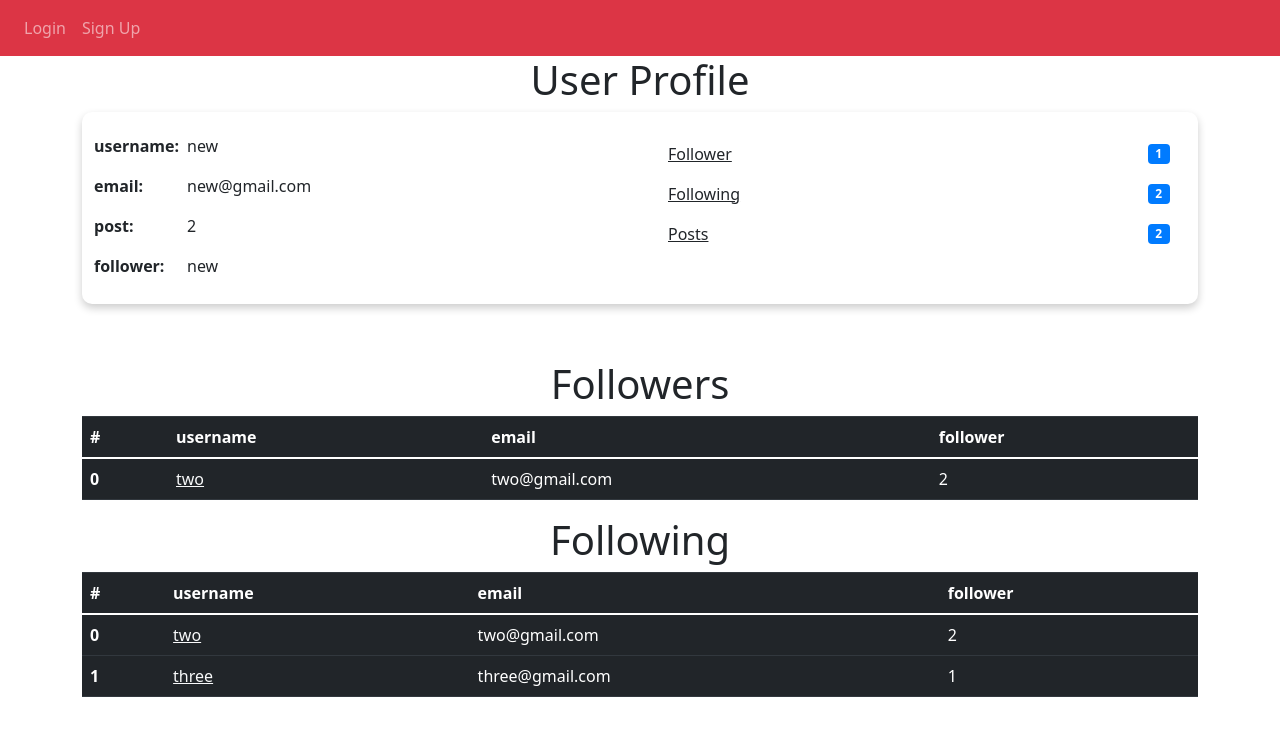
After one commit to buihuongquynh/python_flask_social_network, a Flask app: page /profile/1 in a window 1280 px wide. The commit adds this page. Shown: the top 736 px of the page. Run offline with Flask 2, Linux system fonts and the light colour scheme; data comes from the database, SQL or seed files in the repository; both versions use the stored data as it was after the commit; some libraries are stand-ins or nearby versions.

Commit message:
add follow and unfollow action.

```diff
--- a/models.py
+++ b/models.py
@@ -39,10 +39,10 @@ class User(db.Model, UserMixin):
     email = db.Column(db.String(150), unique= True)
     # password = db.Column(db.String(150))
     password_hash = db.Column(db.String(128))
-    posts = db.relationship('Post', backref="author", lazy='dynamic')
+    posts = db.relationship('Post', backref="author", lazy=True)
     comments = db.relationship('Comment', backref="user_comment", lazy=True)
-    followed = db.relationship('Follow', foreign_keys=[Follow.follower_id], backref=db.backref('follower', lazy='joined'), lazy='dynamic', cascade='all, delete-orphan')
-    followers = db.relationship('Follow', foreign_keys=[Follow.followed_id], backref=db.backref('followed', lazy='joined'), lazy='dynamic', cascade='all, delete-orphan')
+    followed = db.relationship('Follow', foreign_keys=[Follow.follower_id], backref=db.backref('follower', lazy='joined'), lazy=True, cascade='all, delete-orphan')
+    followers = db.relationship('Follow', foreign_keys=[Follow.followed_id], backref=db.backref('followed', lazy='joined'), lazy=True, cascade='all, delete-orphan')
     @property
     def password(self):
         raise AttributeError('password is not a readable attribute')
--- a/templates/Home.html
+++ b/templates/Home.html
@@ -37,9 +37,9 @@
               <span aria-hidden="true">&times;</span>
             </button> -->
             {% if post.author_id == user.id %}
-            <span><a href="/posts/{{post.author_id}}"  class="link-success"><b> My post </b></a></span>
+            <span><a href="/profile/{{post.author_id}}"  class="link-success"><b> You </b></a></span>
             {% else %}
-            <span style="color: red;"><b>Author: </b><a href="/posts/{{post.author_id}}"  class="link-dark">{{ post.author.username}}</a></span>
+            <span style="color: red;"><b>Author: </b><a href="/profile/{{post.author_id}}"  class="link-dark">{{ post.author.username}}</a></span>
             {% endif %}
             {% if post.author_id == user.id %}
             <!-- <button type="button" class="close" onClick="deleteNote({{ posts.id }})">
@@ -68,6 +68,7 @@
             <a href="#comments" class="viewbutton">Comments</a>
             <div class="content">
               <div style="margin-bottom: 10px;"></div>
+              {% if user.is_authenticated %}
               <form method="POST" action="/create-comment/{{post.id}}">
                 <textarea name="text" id="post" class="form-control"></textarea>
                 <br />
@@ -75,6 +76,7 @@
                   <button type="submit" class="btn btn-primary" style="margin-left: 85%;">Send comment</button>
                 </div>
               </form>
+              {% endif %}
               <div style="margin-bottom: 50px;"></div>
               <hr>
               <p class="card-text">
--- a/templates/base.html
+++ b/templates/base.html
@@ -45,7 +45,7 @@
             {% if user.is_authenticated %}
             <a class="nav-item nav-link" id="home" href="/">Home</a>
             <a class="nav-item nav-link" id="logout" href="/logout">Logout</a>
-            <a class="nav-item nav-link" id="logout" href="">Go to your profile</a>
+            <a class="nav-item nav-link" id="logout" href="/profile/{{user.id}}">Go to your profile</a>
             {% else %}
             <a class="nav-item nav-link" id="login" href="/login">Login</a>
             <a class="nav-item nav-link" id="signUp" href="/signup">Sign Up</a>
--- /dev/null
+++ b/templates/userprofile.html
@@ -0,0 +1,107 @@
+
+{% extends "base.html" %} {% block title %}Home{% endblock %} {% block content
+    %}
+    <h1 align="center">User Profile</h1>
+    <div class="container-fluid" style="background-color: rgb(255, 255, 255); box-shadow: 0 4px 8px 0 rgba(0,0,0,0.2); border-radius: 10px;">
+        <div class="row" style="padding-top: 2%;"></div>
+        <div class="row">
+            <div class="col-sm">
+                <div class="row">
+                    <div class="col-2">
+                        <p><b>username:</b></p>
+                        <p><b>email:</b></p>
+                        <p><b>post:</b></p>
+                        <p><b>follower:</b></p>
+                    </div>
+                    <div class="col-6">
+                        <p>{{Blogger.username}}</p>
+                        <p>{{Blogger.email}}</p>
+                        <p>{{Blogger.posts|length}}</p>
+                        <p>{{Blogger.username}}</p>
+                    </div>
+                </div>
+            </div>
+            <div class="col-sm">
+                <ul class="list-group list-group-flush">
+                    <li class="list-group-item d-flex justify-content-between align-items-center">
+                        <a href="" class = "link-dark">Follower</a>
+                        <span class="badge badge-primary badge-pill">{{Blogger.followers|length}}</span>
+                    </li>
+                    <li class="list-group-item d-flex justify-content-between align-items-center">
+                        <a href="" class = "link-dark">Following</a>
+                        <span class="badge badge-primary badge-pill">{{Blogger.followed|length}}</span>
+                    </li>
+                    <li class="list-group-item d-flex justify-content-between align-items-center">
+                        <a href="/posts/{{Blogger.id}}" class = "link-dark">Posts</a>
+                        <span class="badge badge-primary badge-pill">{{Blogger.posts|length}}</span>
+                    </li>
+                    {% if user.is_authenticated %}
+                        {% if user.id != Blogger.id %}
+                            {% if hasfollow %}
+                            <li class="list-group-item d-flex flex-row-reverse justify-content-between align-items-center">
+                                <a class="btn btn-danger" href="/follow_user/{{Blogger.id}}" role="button" >Unfollow</a>
+                            </li>
+                            {% else %}
+                            <li class="list-group-item d-flex flex-row-reverse justify-content-between align-items-center">
+                                <a class="btn btn-danger" href="/follow_user/{{Blogger.id}}" role="button" >Follow</a>
+                            </li>
+                            {% endif %}
+                        {% endif %}
+                    {% endif %}
+                </ul>
+            </div>
+        </div>
+        <div class="row" style="padding-top: 10px;"></div>
+    </div>
+    <div style="margin-top: 5%;"></div>
+    <h1 align="center">Followers</h1>
+    <table class="table table-dark">
+        <thead>
+          <tr>
+            <th scope="col">#</th>
+            <th scope="col">username</th>
+            <th scope="col">email</th>
+            <th scope="col">follower</th>
+          </tr>
+        </thead>
+        <tbody>
+          {% set i = namespace(value=0) %}
+          {% for follower in Blogger.followers %}
+            <tr>
+                <th scope="row">{{i.value}} </th>
+                <td><a href="/profile/{{follower.follower.id}}" class="link-light">{{follower.follower.username}}</a></td>
+                <td>{{follower.follower.email}}</td>
+                <td>{{follower.follower.followers|length}}</td>
+            </tr>
+            {% set i.value = i.value + 1 %}
+          {% endfor %}
+        </tbody>
+    </table>
+    <h1 align="center">Following</h1>
+    <table class="table table-dark">
+        <thead>
+          <tr>
+            <th scope="col">#</th>
+            <th scope="col">username</th>
+            <th scope="col">email</th>
+            <th scope="col">follower</th>
+          </tr>
+        </thead>
+        <tbody>
+          {% set i = namespace(value=0) %}
+          {% for follower in Blogger.followed %}
+            <tr>
+                <th scope="row">{{i.value}} </th>
+                <td><a href="/profile/{{follower.followed.id}}" class="link-light">{{follower.followed.username}}</a></td>
+                <td>{{follower.followed.email}}</td>
+                <td>{{follower.followed.followers|length}}</td>
+            </tr>
+            {% set i.value = i.value + 1 %}
+          {% endfor %}
+        </tbody>
+    </table>
+
+    {% endblock %}
+
+    {% block action %}
+{% endblock %}
--- a/views.py
+++ b/views.py
@@ -2,7 +2,7 @@ import os
 from flask import Blueprint, render_template, request, redirect
 from flask.helpers import flash, url_for
 from flask_login import login_user, login_required, logout_user, current_user
-from models import Post, User, Comment
+from models import Post, User, Comment, Follow
 from initial import db
 from werkzeug.utils import secure_filename
 
@@ -80,7 +80,6 @@ def edit_post(id):
 
 
 @views.route("/posts/<author_id>")
-@login_required
 def posts(author_id):
     user = User.query.filter_by(id=author_id).first()
     username = user.username
@@ -90,7 +89,7 @@ def posts(author_id):
         return redirect(url_for('views.home'))
 
     posts = Post.query.filter_by(author_id=user.id).all()
-    return render_template("userpost.html", user=current_user, posts=posts, username=username)
+    return render_template("userpost.html", user=current_user, posts=posts, username=username, author=user)
 
 
 @views.route("/create-comment/<post_id>", methods=['POST'])
@@ -129,6 +128,38 @@ def delete_comment(comment_id):
     return redirect(url_for('views.home'))
 
 
+@views.route("/profile/<author_id>")
+def profile(author_id):
+    user = User.query.filter_by(id=author_id).first()
+    follower = current_user
+    hasfollow = Follow()
+    if follower.is_authenticated:
+        hasfollow = Follow.query.filter_by(follower_id=follower.id, followed_id=user.id).first()
+
+    if not user:
+        flash('No user with that username exists.', category='error')
+        return redirect(url_for('views.home'))
+
+    return render_template("userprofile.html", Blogger = user,user = current_user, hasfollow = hasfollow)
+
+
+@views.route("/follow_user/<user_id>", methods=['GET'])
+@login_required
+def follow(user_id):
+    followed = User.query.filter_by(id=user_id).first()
+    follower = current_user
+    hasfollow = Follow.query.filter_by(follower_id=follower.id, followed_id=followed.id).first()
+    if not follower:
+        flash('User does not exists.', category='error')
+    elif hasfollow:
+        db.session.delete(hasfollow)
+        db.session.commit()
+    else:
+        hasfollow = Follow(follower_id= follower.id, followed_id=followed.id)
+        db.session.add(hasfollow)
+        db.session.commit()
+    return redirect(url_for('views.profile', author_id = followed.id))
+
 @views.errorhandler(404)
 def page_not_found(e):
     return render_template('404.html'), 404
```
Also changed, not shown: templates/userpost.html (+12 -10 lines), database.db, static/home.css (line endings or trailing spaces).
